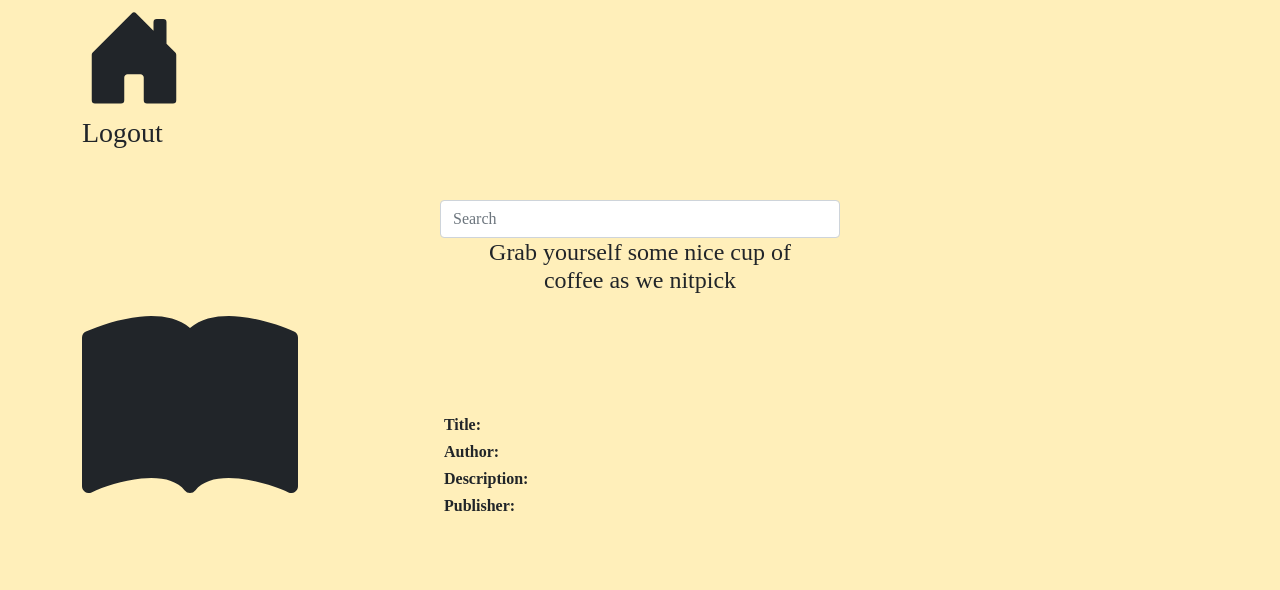
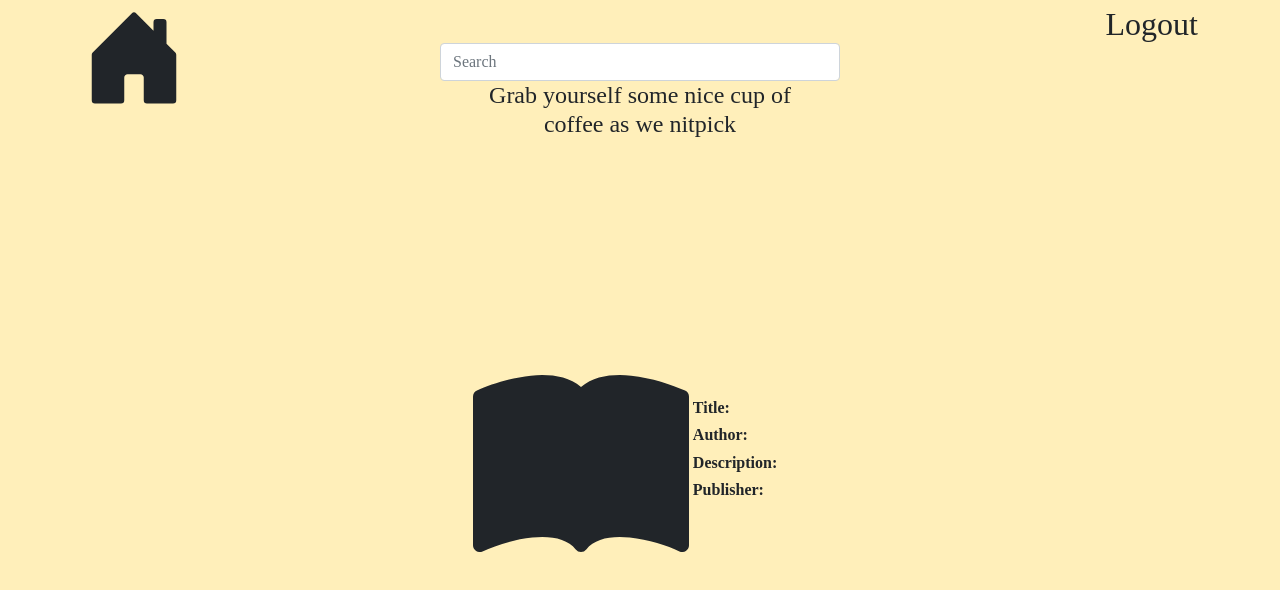
Before and after one commit to gichirigichuru/book-review1, an Angular app: page /search in a window 1280 px wide. Shown: the top 590 px of the page. Built offline with nearby package versions, Linux system fonts and the light colour scheme.

Commit message:
add styling to search button

```diff
--- a/angular.json
+++ b/angular.json
@@ -1,5 +1,8 @@
 {
   "$schema": "./node_modules/@angular/cli/lib/config/schema.json",
+  "cli": {
+    "analytics": false
+  },
   "version": 1,
   "newProjectRoot": "projects",
   "projects": {
--- a/src/app/search/search.component.html
+++ b/src/app/search/search.component.html
@@ -2,35 +2,40 @@
   <svg xmlns="http://www.w3.org/2000/svg" width="104" height="116" fill="currentColor" class="bi bi-house-door-fill" viewBox="0 0 16 16">
     <path d="M6.5 14.5v-3.505c0-.245.25-.495.5-.495h2c.25 0 .5.25.5.5v3.5a.5.5 0 0 0 .5.5h4a.5.5 0 0 0 .5-.5v-7a.5.5 0 0 0-.146-.354L13 5.793V2.5a.5.5 0 0 0-.5-.5h-1a.5.5 0 0 0-.5.5v1.293L8.354 1.146a.5.5 0 0 0-.708 0l-6 6A.5.5 0 0 0 1.5 7.5v7a.5.5 0 0 0 .5.5h4a.5.5 0 0 0 .5-.5z"/>
   </svg>
+<div class="Log" >
 
-  <h3>Logout</h3>
-<form align="center" style="width: 400px;margin:auto;margin-top: 50px;">
-    <div class="form-group">
-
-      <input type="search" class="form-control" id="exampleInputSearch" aria-describedby="searchHelp" placeholder="Search">
+  <h2>Logout</h2>
 
 </div>
 
+
+<div class="Search">
+    <form align="center" style="width: 400px;margin:auto;margin-top: 50px;">
+          <div class="form-group">
+            <input type="search" class="form-control" id="exampleInputSearch" aria-describedby="searchHelp" placeholder="Search">
+          </div>
     </form>
+
     <div align="center">
       <h4>Grab yourself some nice cup of <br>coffee as we nitpick</h4>
     </div>
-  <div >
 
+  </div>
+
+
+
+
+  <div class="Book">
       <svg xmlns="http://www.w3.org/2000/svg" width="216" height="218" fill="currentColor" class="bi bi-book-fill" viewBox="0 0 16 16">
         <path d="M8 1.783C7.015.936 5.587.81 4.287.94c-1.514.153-3.042.672-3.994 1.105A.5.5 0 0 0 0 2.5v11a.5.5 0 0 0 .707.455c.882-.4 2.303-.881 3.68-1.02 1.409-.142 2.59.087 3.223.877a.5.5 0 0 0 .78 0c.633-.79 1.814-1.019 3.222-.877 1.378.139 2.8.62 3.681 1.02A.5.5 0 0 0 16 13.5v-11a.5.5 0 0 0-.293-.455c-.952-.433-2.48-.952-3.994-1.105C10.413.809 8.985.936 8 1.783z"/>
       </svg>
-
 
     <div class="text">
         <h6> <b> Title: </b> </h6>
         <h6> <b>Author:  </b> </h6>
         <h6> <b> Description: </b> </h6>
         <h6> <b> Publisher:  </b> </h6>
-
     </div>
-
-
 
   </div>
 
--- a/src/styles.css
+++ b/src/styles.css
@@ -32,6 +32,19 @@ img{
 }
 .text{
     float: right;
-    margin-right: 60%;
-    margin-top: 10%;
+    margin-right: 58%;
+    margin-top: 5%;
+    font-size: 20%;
 }
+.Log{
+    float: right;
+    margin-top: 5px;
+    font-size: xx-large;
+}
+.Search{
+    margin-top: -11%;
+}
+.Book{
+    margin-top: 20%;
+    margin-left: 35%;
+}
```
Lines whose indentation alone changed are shown as unchanged.
